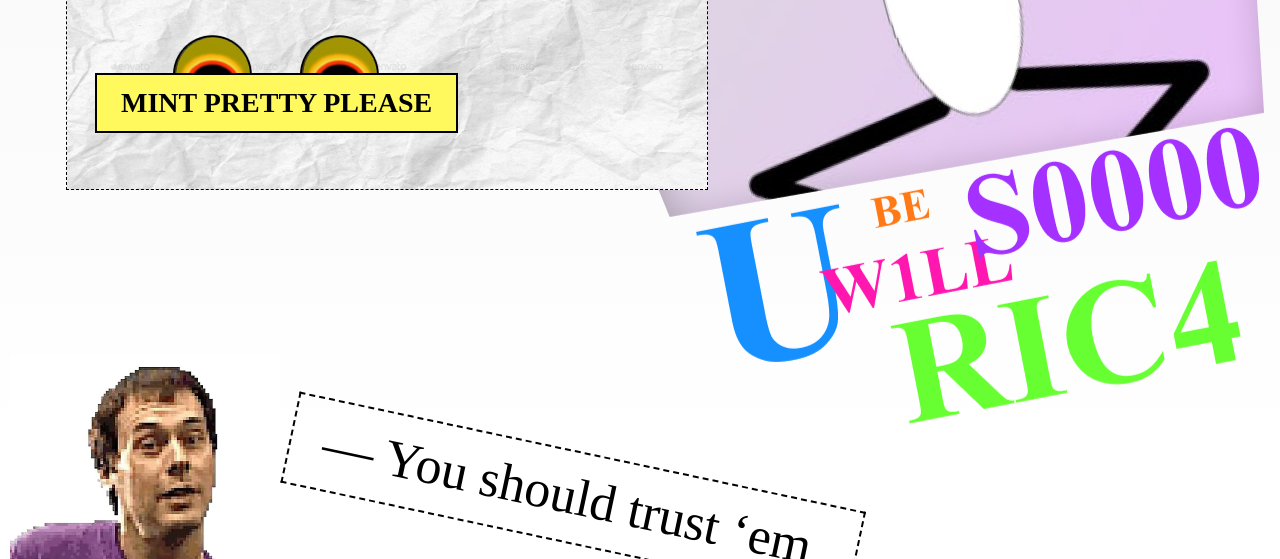
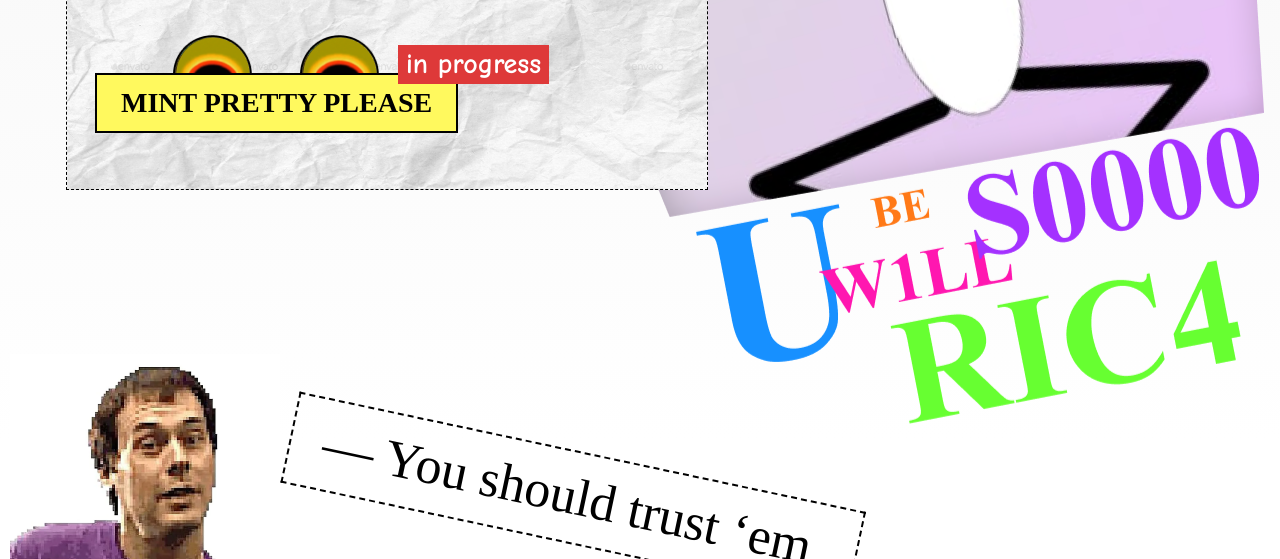
Before and after one commit to krovorgen/nft-scam-landing, a website built with Parcel: page src/index.html in a window 1280 px wide. Shown: the part 541-1100 px from the top of the page. Built offline with nearby package versions, Linux system fonts and the light colour scheme.

Commit message:
small fix

```diff
--- a/src/index.html
+++ b/src/index.html
@@ -20,6 +20,9 @@
                     Definately not a scam NFT collection you will mint
                 </p>
                 <div class="hero__button-wrap">
+                    <span class="hero__progress">
+                        in progress
+                    </span>
                     <button class="button button--accent" data-modal>
                         MINT PRETTY PLEASE
                     </button>
@@ -120,7 +123,7 @@
                         </a>
                     </li>
                     <li class="footer__item">
-                        <a class="link" href="#" target="_blank">
+                        <a class="link" href="https://twitter.com/wearescummers" target="_blank">
                             smth else
                         </a>
                     </li>
--- a/src/scss/components/_hero.scss
+++ b/src/scss/components/_hero.scss
@@ -140,4 +140,23 @@
       z-index: 1;
     }
   }
+
+  &__progress {
+    position: absolute;
+    right: -91px;
+    top: -28px;
+    z-index: 2;
+    padding: 0 8px;
+    font-family: "Comic Neue", cursive;
+    font-weight: 700;
+    font-style: normal;
+    font-size: 28px;
+    line-height: 140%;
+    color: #fff;
+    background-color: #de3939;
+
+    @include media($sm) {
+      display: none;
+    }
+  }
 }
```
